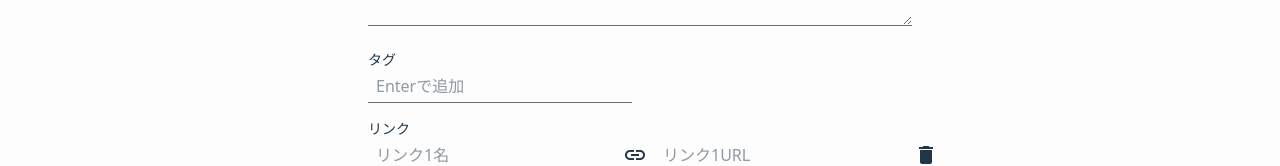
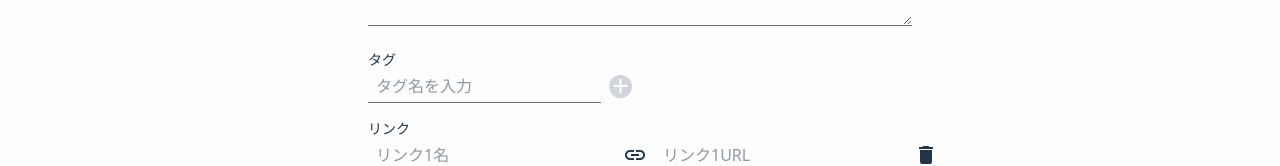
Before and after one commit to sura3015/react-app, a React (Vite) app: page /react-app/add in a window 1280 px wide. Shown: the part 239-405 px from the top of the page. Built offline with nearby package versions, Linux system fonts and the light colour scheme.

Commit message:
再々修正

```diff
--- a/src/pages/Add.jsx
+++ b/src/pages/Add.jsx
@@ -164,16 +164,25 @@ export default function Add() {
           <label className="block text-sm font-medium mt-6">タグ</label>
           <div className="grid grid-cols-2 gap-4">
             <div>
+              <div className="flex items-center">
                 <input
                   type="text"
                   value={tagInput}
                   onChange={(e) => setTagInput(e.target.value)}
-                onKeyDown={(e) =>
-                  e.key === "Enter" && (e.preventDefault(), handleAddTag())
-                }
                   className="w-full p-2 flex items-center border-b border-gray-500 focus:border-indigo-500 py-1 px-2 appearance-none focus:outline-none bg-transparent"
-                placeholder="Enterで追加"
+                  placeholder="タグ名を入力"
                 />
+                <button
+                  type="button"
+                  onClick={handleAddTag}
+                  className="ml-2 flex items-center justify-center rounded-full bg-gray-700 hover:bg-gray-800 text-white w-3 h-3 disabled:bg-gray-300"
+                  disabled={!tagInput.trim()}
+                  style={{ minWidth: "23px", minHeight: "23px" }}
+                  aria-label="タグ追加"
+                >
+                  <span className="material-icons text-base">add</span>
+                </button>
+              </div>
             </div>
             {/* 選択中タグ */}
             <div className="flex flex-wrap mt-1 gap-2">
```
Lines whose indentation alone changed are shown as unchanged.
